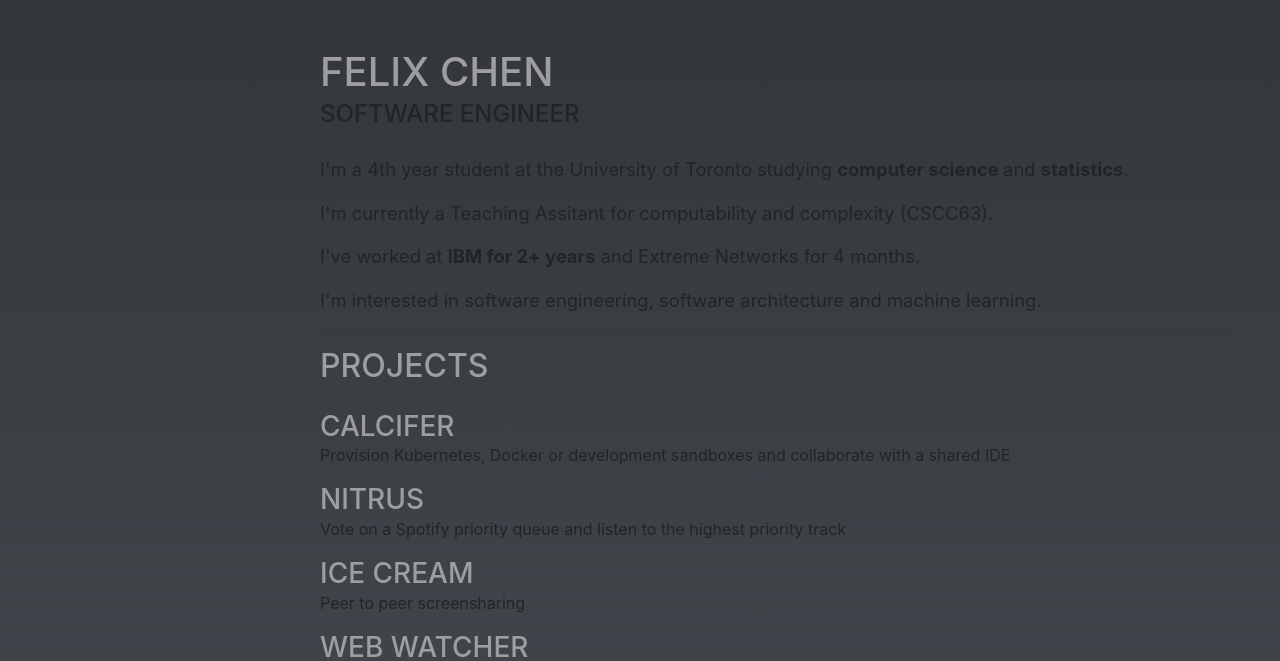
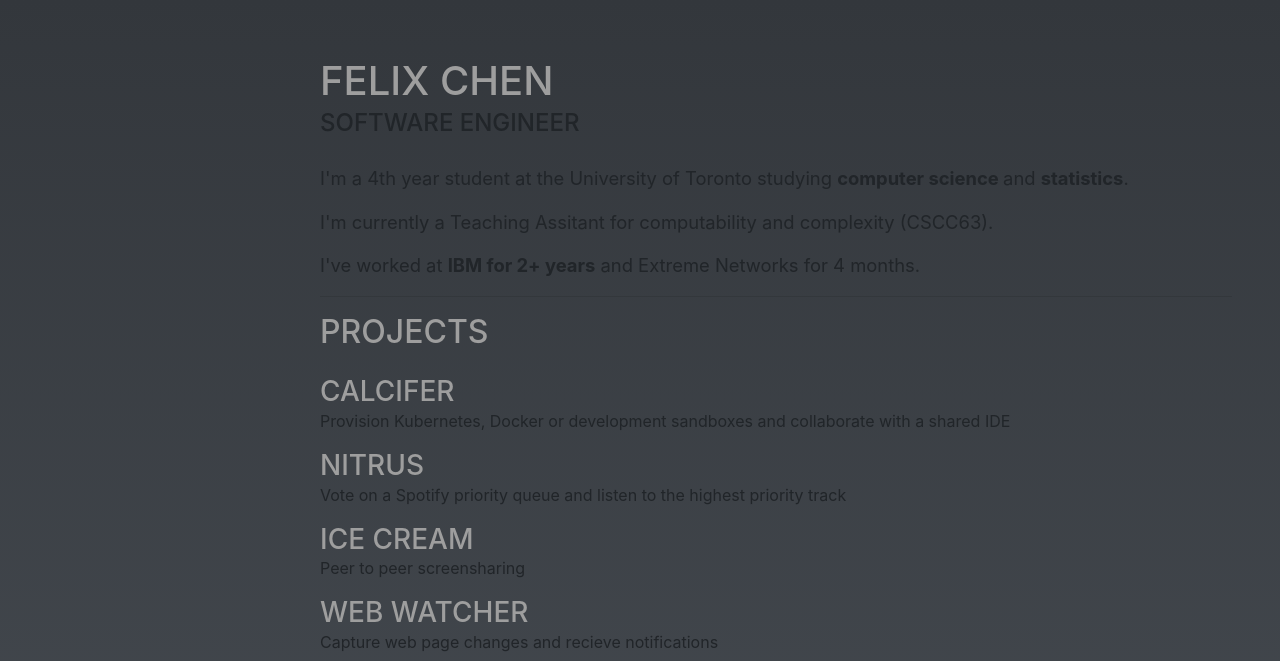
Before and after one commit to felixjchen/felixjchen.github.io, a website with bundled scripts: page index.html in a window 1280 px wide. Shown: the top 661 px of the page. Built offline with nearby package versions, Linux system fonts and the light colour scheme; a web font is replaced by a local one.

Commit message:
Update index.html

```diff
--- a/index.html
+++ b/index.html
@@ -50,10 +50,6 @@
           <p class="lead mb-3">
             I've worked at <b> IBM for 2+ years</b> and Extreme Networks for 4
             months.
-          </p>
-          <p class="lead mb-3">
-            I'm interested in software engineering, software architecture and
-            machine learning.
           </p>
 
           <hr />
```
